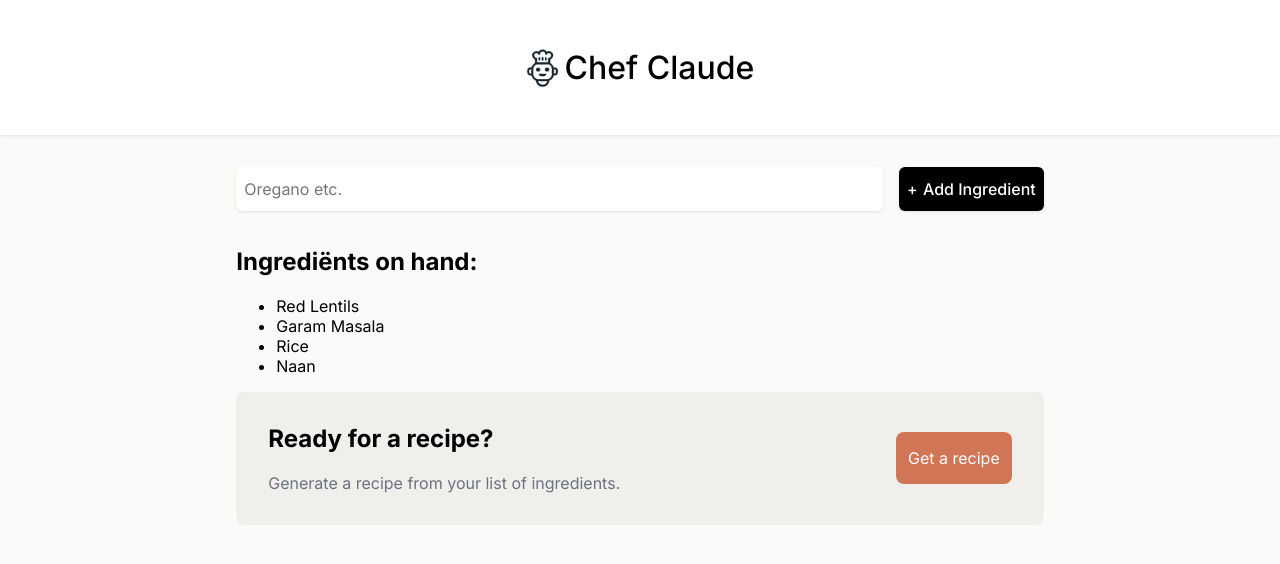
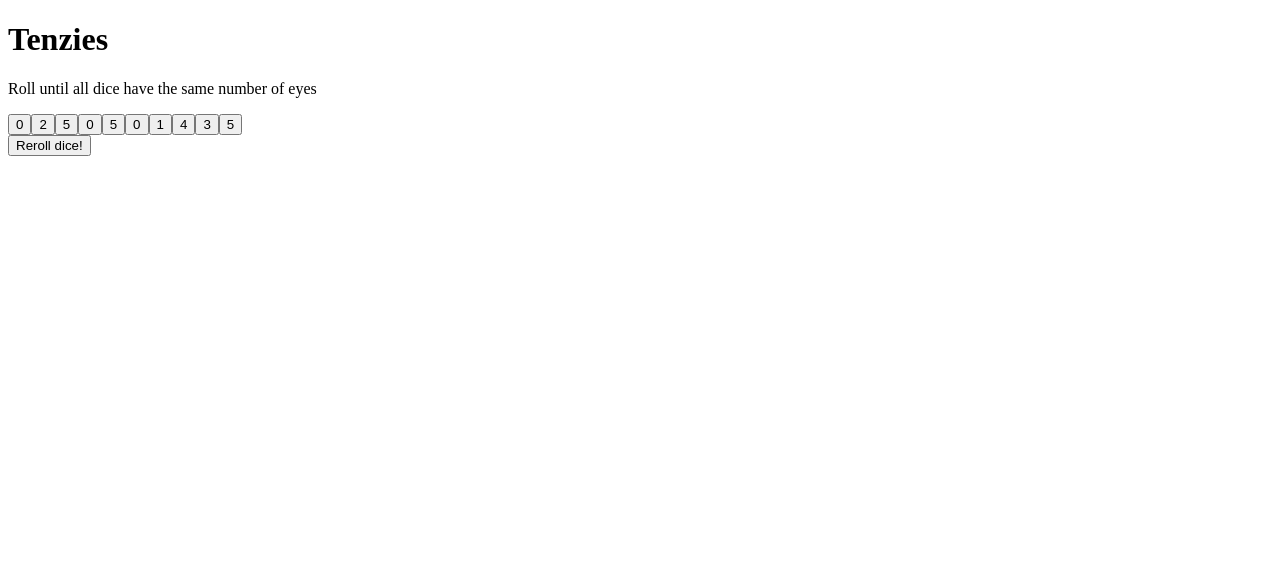
Before and after one commit to TortleTurtle/React-Portfolio, a React (Vite) app: page / in a window 1280 px wide. Shown: the top 564 px of the page. Built offline with nearby package versions, Linux system fonts and the light colour scheme.

Commit message:
Tenzies: Wrote logic to reroll and hold dice. Implemented a win condition.

```diff
--- a/src/App.jsx
+++ b/src/App.jsx
@@ -1,10 +1,10 @@
 import {useState, useEffect} from "react";
-import ChefClaude from "./chef-claude/ChefClaude.jsx";
+import Tenzies from "./tenzies/Tenzies.jsx";
 // import './index.css'
 
 export default function App() {
 
     return (
-        <ChefClaude />
+        <Tenzies />
     )
 }
--- /dev/null
+++ b/src/tenzies/Tenzies.jsx
@@ -0,0 +1,78 @@
+import {useEffect, useState} from "react";
+import Dice from "./components/Dice.jsx";
+
+export default function Tenzies() {
+    const [dices, setDices] = useState(() => generateNewDices())
+
+    useEffect(() => {
+        function checkDice(){
+            let prevDiceValue = undefined;
+            for (let i = 0; i < dices.length; i++) {
+                if (i === 0) {
+                    prevDiceValue = dices[i].eyes;
+                    continue;
+                }
+
+                if (prevDiceValue !== dices[i].eyes) return false;
+            }
+            console.log("check is true!");
+            return true
+        }
+
+        if (checkDice()) {
+            console.log("YOU WON!");
+        }
+    }, [dices])
+
+    function generateNewDices(){
+        return Array(10)
+            .fill(0)
+            .map(() => {
+                return {
+                    eyes: Math.floor(Math.random() * 6),
+                    hold: false
+                }
+            });
+    }
+
+    function rerollDices() {
+        setDices(dices.map((dice) => {
+            if (dice.hold) return dice;
+            return {
+                eyes: Math.floor(Math.random() * 6),
+                hold: false
+            }
+        }))
+    }
+
+    function toggleHoldDice(diceIndex) {
+        setDices(dices.map((dice, index) => {
+            if (index === diceIndex) {
+                return {
+                    eyes: dice.eyes,
+                    hold: !dice.hold
+                }
+            } else {
+                return dice;
+            }
+        }))
+    }
+
+    function renderDiceComponents() {
+        return dices.map((dice, index) =>
+            <Dice key={index}
+                  index = {index}
+                  eyes={dice.eyes}
+                  hold={dice.hold}
+                  onDiceClicked={toggleHoldDice}/>)
+    }
+
+    return (
+        <main>
+            <h1>Tenzies</h1>
+            <p>Roll until all dice have the same number of eyes</p>
+            <div>{renderDiceComponents()}</div>
+            <button onClick={() => rerollDices()}>Reroll dice!</button>
+        </main>
+    )
+}
--- /dev/null
+++ b/src/tenzies/components/Dice.jsx
@@ -0,0 +1,5 @@
+export default function Dice({eyes, index, onDiceClicked}){
+    return (
+        <button onClick={() => onDiceClicked(index)}>{eyes}</button>
+    )
+}
```
